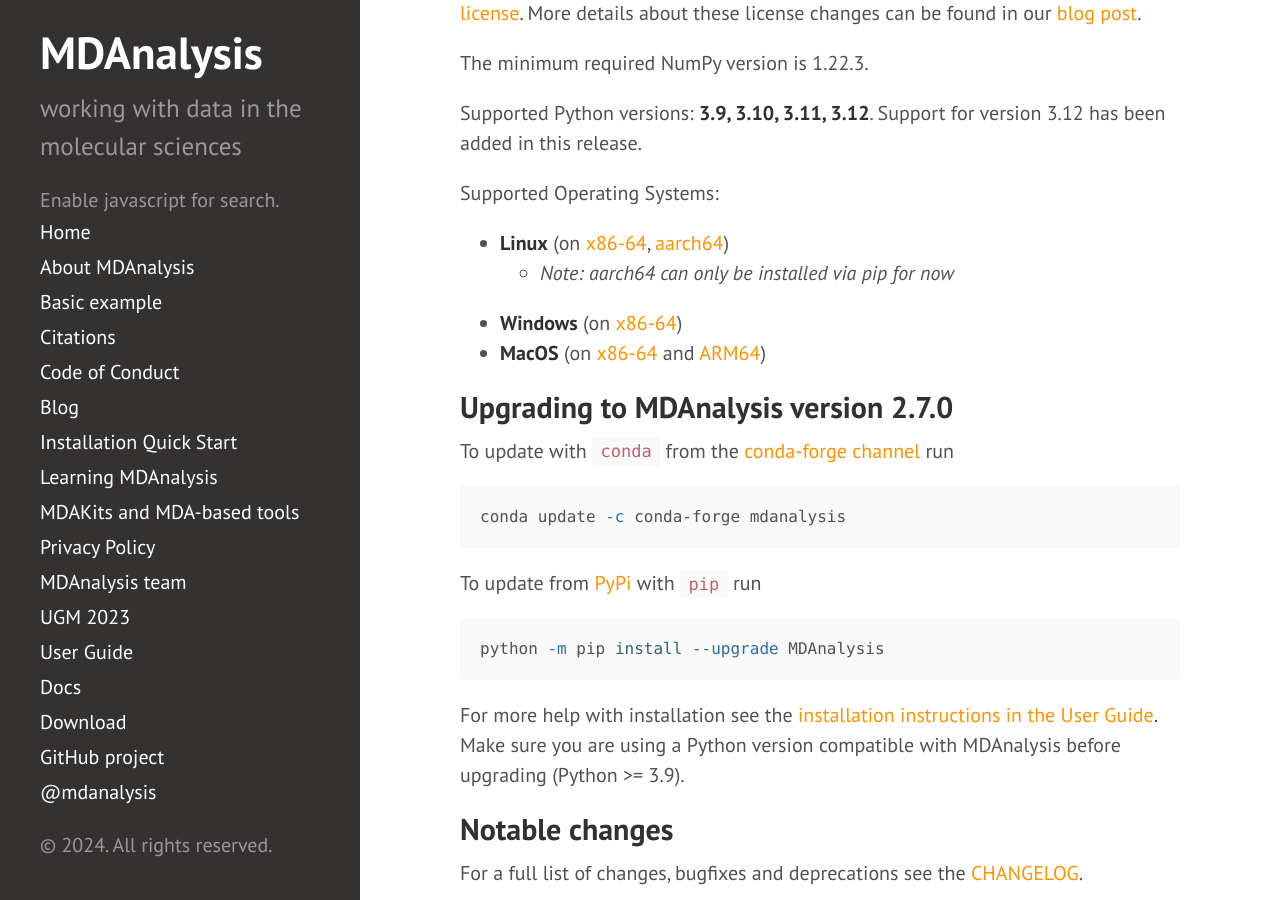
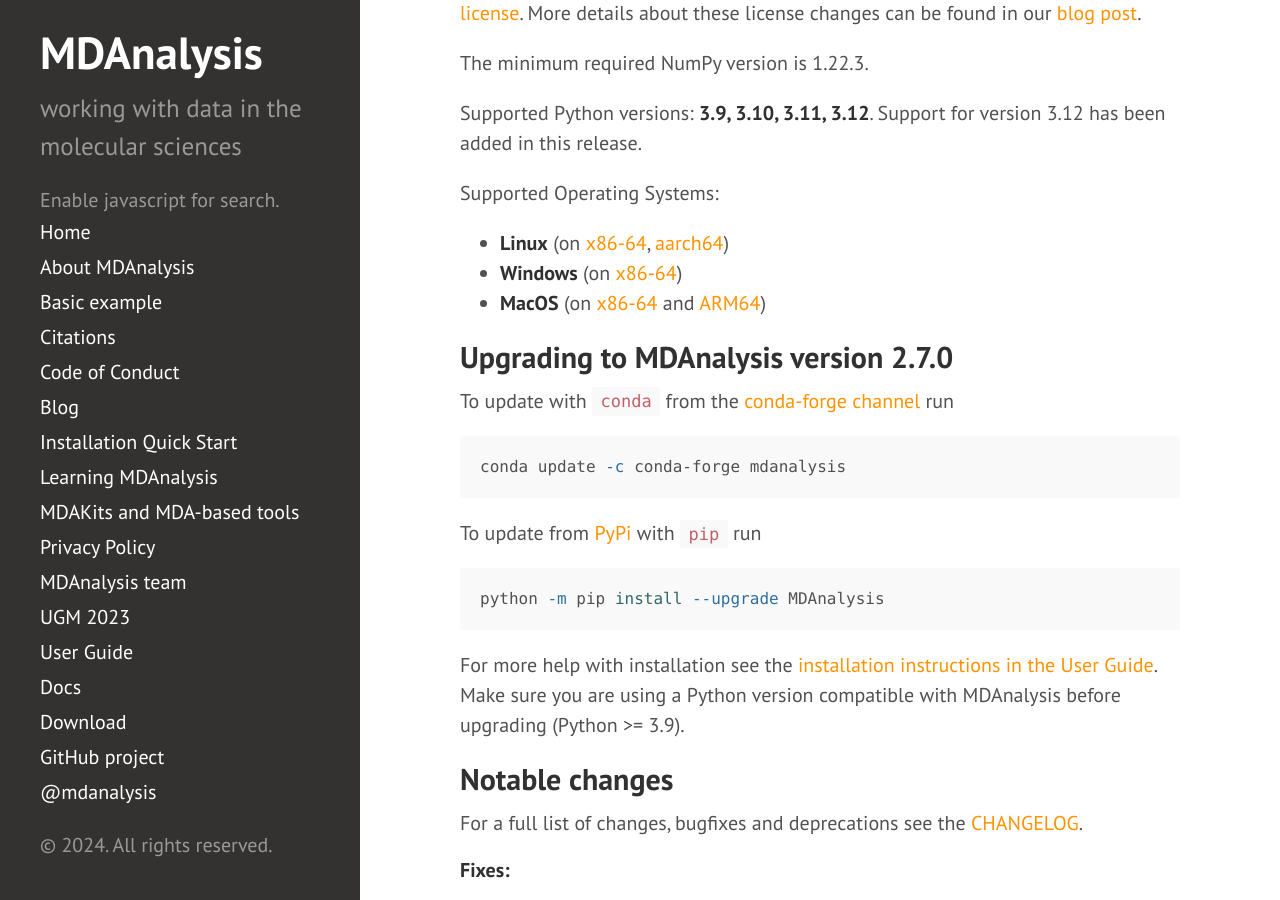
Before and after one commit to MDAnalysis/MDAnalysis.github.io, a Jekyll site: the page built from _posts/2024-01-04-release-2.7.0.md, in a window 1280 px wide and 900 px high, scrolled down 342 px. Built offline with Jekyll 4.4.1, drawn with Linux system fonts in a browser that asks for light colours; comment, search, counter and statistics services are not loaded.

Commit message:
Update _posts/2024-01-04-release-2.7.0.md
Co-authored-by: Irfan Alibay <IAlibay@users.noreply.github.com>

```diff
--- a/_posts/2024-01-04-release-2.7.0.md
+++ b/_posts/2024-01-04-release-2.7.0.md
@@ -22,7 +22,6 @@ Supported Python versions: **3.9, 3.10, 3.11, 3.12**. Support for version
 
 Supported Operating Systems:
   - **Linux** (on [x86-64][], [aarch64][])
-    - *Note: aarch64 can only be installed via pip for now*
   - **Windows** (on [x86-64][])
   - **MacOS** (on [x86-64][] and [ARM64][])
 
```
